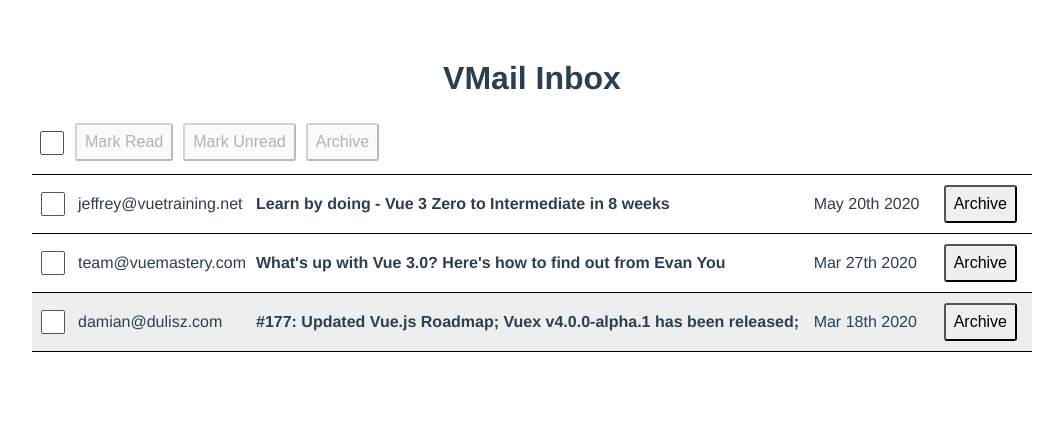
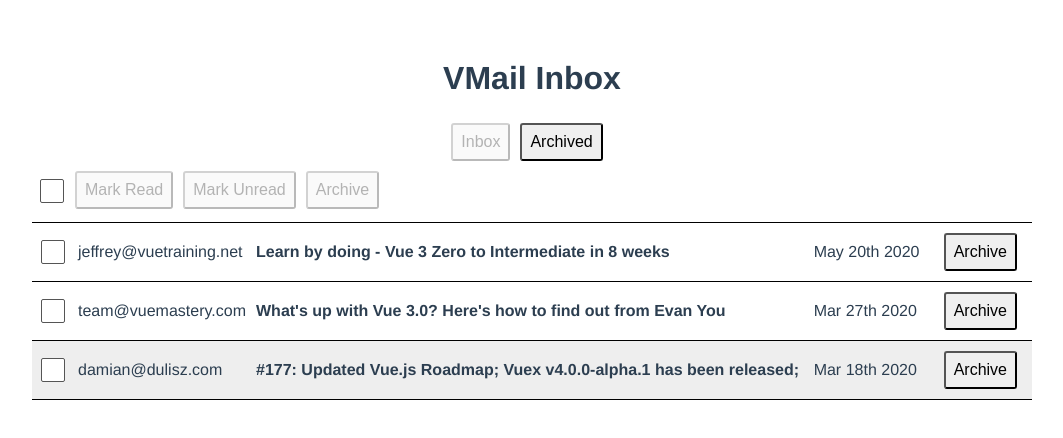
Before and after one commit to Rikstam/vue-gmail-clone, a Vue app in the folder app/: page / in a window 1280 px wide. Shown: the top 438 px of the page, without its empty margins (108-1171 px from the left). Built offline with nearby package versions, Linux system fonts and the light colour scheme; data requests are answered from the project's data file.

Commit message:
Implement archived emails screen

```diff
--- a/app/src/components/BulkActionBar.vue
+++ b/app/src/components/BulkActionBar.vue
@@ -28,9 +28,9 @@ export default {
     setup(props) {
         const emailSelection = useEmailSelection()
         const numberSelected =  computed(() => emailSelection.emails.size)
-        const numberEmails = props.emails.length
-        const allEmailsSelected = computed(() => numberSelected.value === numberEmails) // need to reference with .value as numberSelected is a reactive property
-        const someEmailsSelected = computed(() => numberSelected.value > 0 && numberSelected.value < numberEmails)
+        const numberEmails = computed(() => props.emails.length)
+        const allEmailsSelected = computed(() => numberSelected.value === numberEmails.value) // need to reference with .value as numberSelected and numberEmails arereactive properties
+        const someEmailsSelected = computed(() => numberSelected.value > 0 && numberSelected.value < numberEmails.value)
 
         const bulkSelect = () => {
             if (allEmailsSelected.value) {
--- a/app/src/components/MailTable.vue
+++ b/app/src/components/MailTable.vue
@@ -1,8 +1,17 @@
 <template>
-<BulkActionBar :emails="unarchivedEmails" />
+
+<button @click="selectScreen('inbox')"
+        :disabled="selectedScreen == 'inbox'"
+>Inbox</button>
+
+<button @click="selectScreen('archive')"
+        :disabled="selectedScreen == 'archive'"
+>Archived</button>
+
+<BulkActionBar :emails="filteredEmails" />
 <table class="mail-table">
     <tbody>
-        <tr v-for="email in unarchivedEmails"
+        <tr v-for="email in filteredEmails"
             :key="email.id"
             :class="['clickable', email.read ? 'read' : '']"
             >
@@ -34,7 +43,7 @@ import useEmailSelection from '../composables/use-email-selection'
 import BulkActionBar from './BulkActionBar.vue';
 
 export default {
-    components: { MailView, ModalView, BulkActionBar, BulkActionBar },
+    components: { MailView, ModalView, BulkActionBar },
     async setup () {
         const { data: emails } = await axios.get("http://localhost:1323/emails/");
 
@@ -42,10 +51,15 @@ export default {
             format,
             emails: ref(emails),
             openedEmail: ref(null),
-            emailSelection: useEmailSelection()
+            emailSelection: useEmailSelection(),
+            selectedScreen: ref('inbox')
         };
     },
     methods: {
+        selectScreen(newScreen) {
+            this.selectedScreen = newScreen
+            this.emailSelection.clear()
+        },
         openEmail(email) {
              this.openedEmail = email;
             if (email) {
@@ -69,7 +83,7 @@ export default {
             if(closeModal) { this.openedEmail = null }
 
             if (changeIndex) {
-                const emails = this.unarchivedEmails;
+                const emails = this.filteredEmails;
                 const currentIndex = emails.indexOf(this.openedEmail)
                 const newEmail = emails[currentIndex + changeIndex]
                 this.openEmail(newEmail);
@@ -82,8 +96,12 @@ export default {
                 return (e1.sentAt < e2.sentAt) ? 1 : -1;
             });
         },
-        unarchivedEmails() {
-            return this.sortedEmails.filter(e => !e.archived);
+        filteredEmails() {
+            if(this.selectedScreen == 'inbox') {
+                return this.sortedEmails.filter(e => !e.archived);
+            } else {
+                return this.sortedEmails.filter(e => e.archived);
+            }
         }
     }
 }
```
